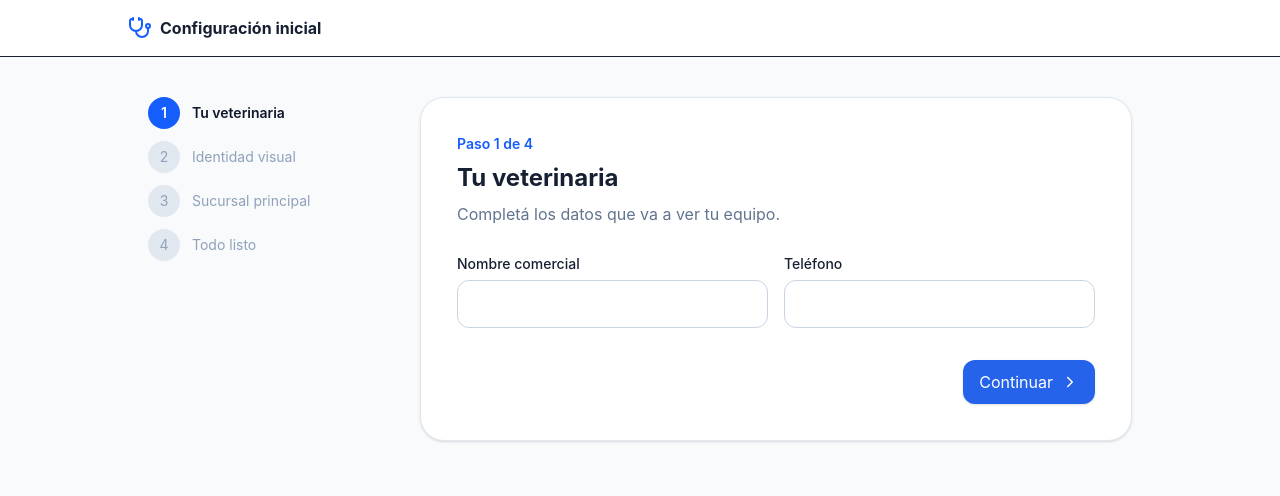
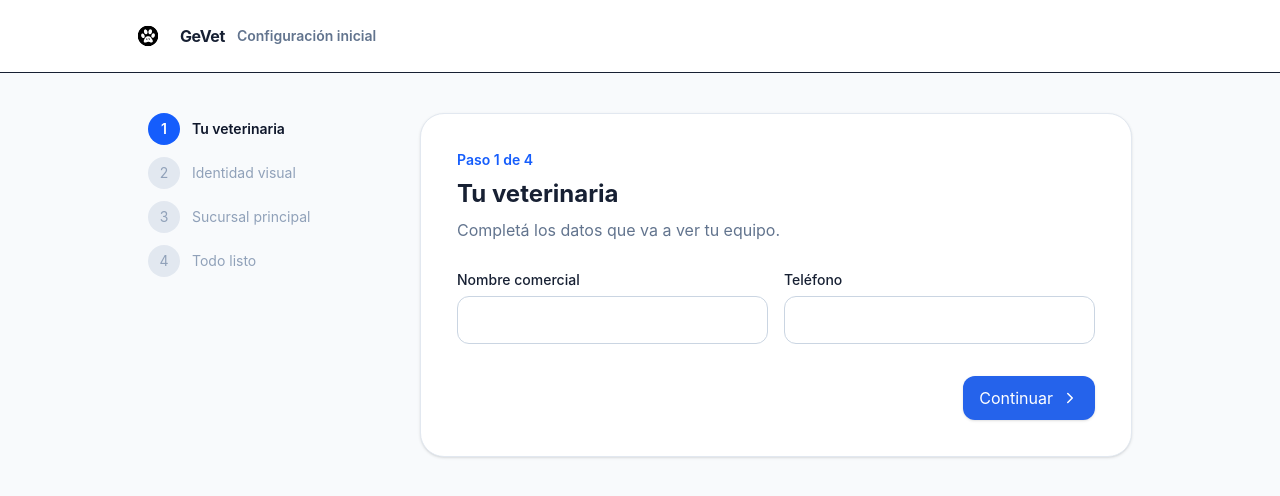
Before and after one commit to gevet/gevet.admin, a Next.js app: page /onboarding in a window 1280 px wide. Shown: the top 496 px of the page. Built offline with nearby package versions, Linux system fonts and the light colour scheme.

Commit message:
feat: integrar identidad visual de GeVet

```diff
--- a/src/app/layout.tsx
+++ b/src/app/layout.tsx
@@ -1,4 +1,11 @@
-import type {Metadata,Viewport} from "next";import "./globals.css";
-export const metadata:Metadata={title:{default:"Gestión veterinaria",template:"%s | Gestión veterinaria"},description:"Administración integral para clínicas veterinarias",manifest:"/manifest.webmanifest"};
-export const viewport:Viewport={themeColor:"#2563eb",width:"device-width",initialScale:1};
+import type {Metadata,Viewport} from "next";
+import "./globals.css";
+
+export const metadata:Metadata={
+  title:{default:"GeVet | Gestión veterinaria",template:"%s | GeVet"},
+  description:"Administración integral para clínicas veterinarias",
+  manifest:"/manifest.webmanifest",
+  icons:{icon:"/GEVET.svg",apple:"/GEVET.svg"},
+};
+export const viewport:Viewport={themeColor:"#0c072e",width:"device-width",initialScale:1};
 export default function RootLayout({children}:{children:React.ReactNode}){return <html lang="es"><body>{children}</body></html>}
--- /dev/null
+++ b/src/components/brand/gevet-logo.tsx
@@ -0,0 +1,31 @@
+import Image from "next/image";
+
+type GevetLogoProps = {
+  className?: string;
+  imageClassName?: string;
+  priority?: boolean;
+  showName?: boolean;
+};
+
+/** Identidad de la plataforma. El branding de cada tenant se resuelve por separado. */
+export function GevetLogo({
+  className = "",
+  imageClassName = "h-10 w-10",
+  priority = false,
+  showName = true,
+}: GevetLogoProps) {
+  return (
+    <span className={`inline-flex items-center gap-3 ${className}`.trim()}>
+      <Image
+        src="/GEVET.svg"
+        width={64}
+        height={64}
+        priority={priority}
+        className={`shrink-0 object-contain ${imageClassName}`.trim()}
+        alt=""
+        aria-hidden="true"
+      />
+      {showName && <span className="font-bold tracking-tight">GeVet</span>}
+    </span>
+  );
+}
```
Also changed, not shown: src/app/onboarding/page.tsx (+2 -2 lines), src/app/page.tsx (+2 -2 lines), src/components/auth/auth-form.tsx (+3 -2 lines), src/components/layout/admin-shell.tsx (+2 -2 lines), public/GEVET.svg (added), public/manifest.webmanifest.
